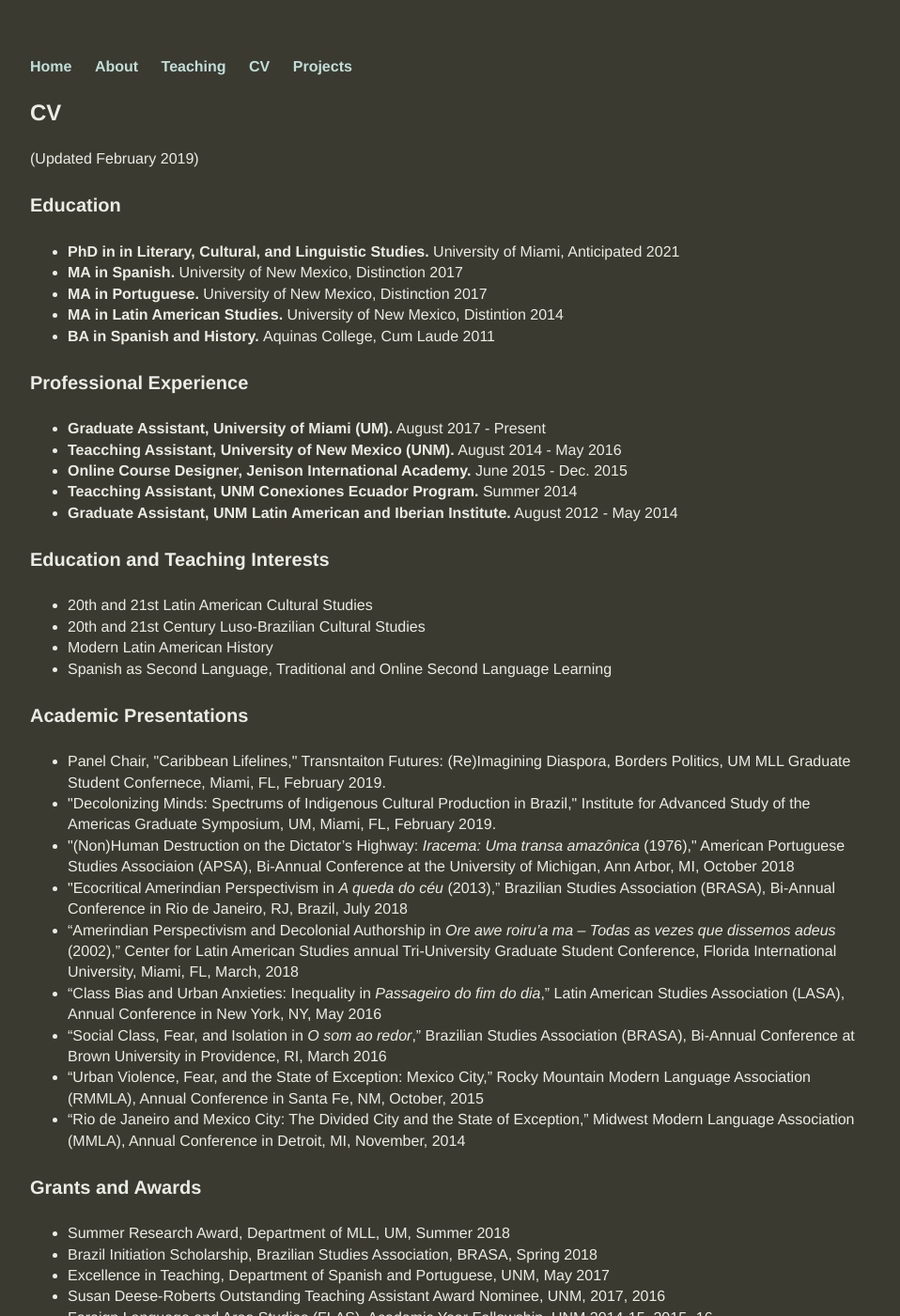
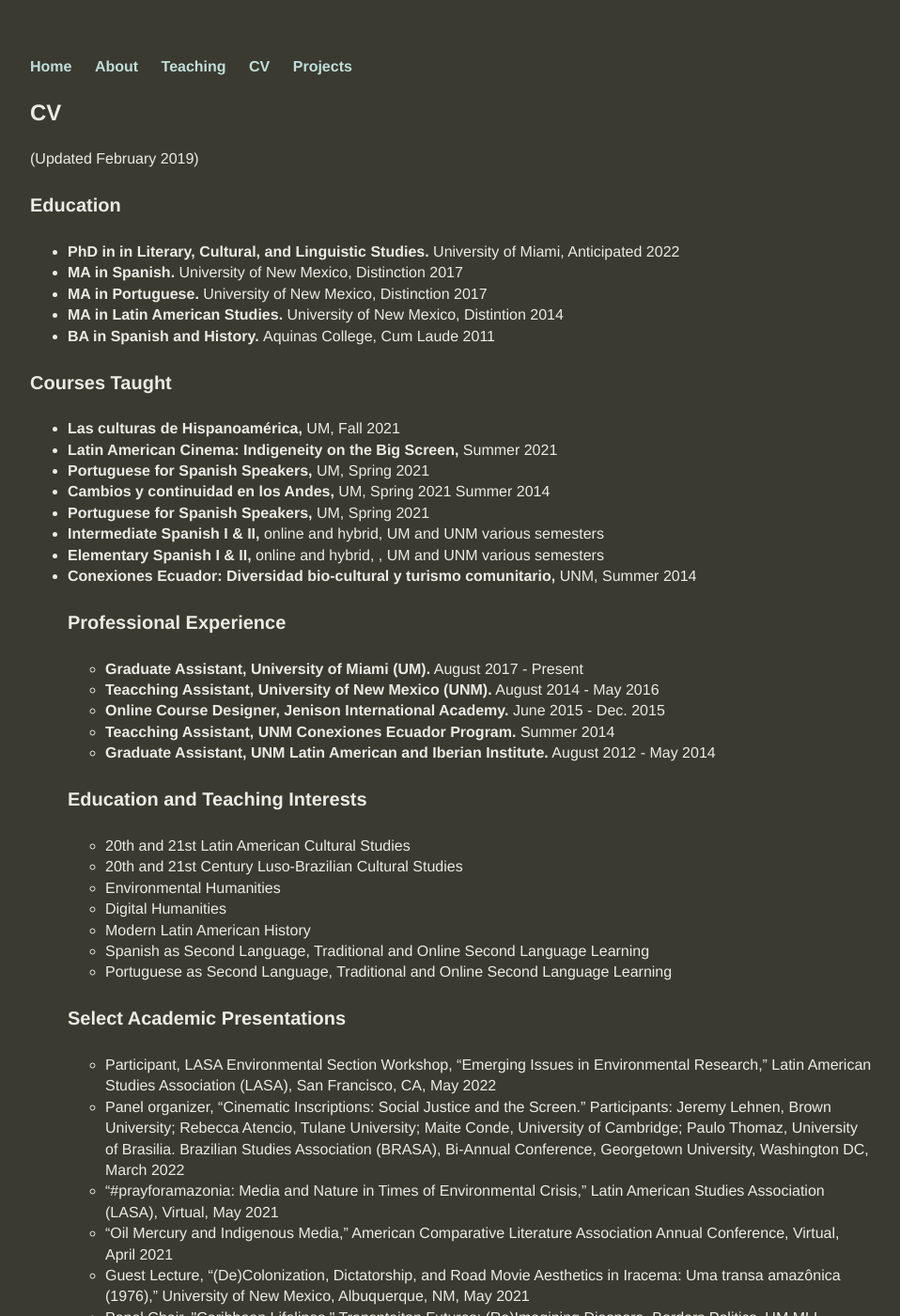
Before and after one commit to samgjohnson/samgjohnson.github.io, a Jekyll site: the page built from cv/index.html, in a window 1280 px wide and 1400 px high. Shown: the whole window at 94% size, without its empty margins (160-1118 px from the left). Built offline with Jekyll 4.4.1, drawn with Linux system fonts in a browser that asks for light colours; some of the changed text lies outside the part shown.

Commit message:
Update index.html

```diff
--- a/cv/index.html
+++ b/cv/index.html
@@ -6,12 +6,22 @@
 <p>(Updated February 2019)</p>
 <h4>Education</h4>
 <ul>
-  <li><b>PhD in in Literary, Cultural, and Linguistic Studies. </b>University of Miami, Anticipated 2021</li>
+  <li><b>PhD in in Literary, Cultural, and Linguistic Studies. </b>University of Miami, Anticipated 2022</li>
   <li><b>MA in Spanish. </b>University of New Mexico, Distinction 2017</li>
   <li><b>MA in Portuguese. </b>University of New Mexico, Distinction 2017</li>
   <li><b>MA in Latin American Studies. </b>University of New Mexico, Distintion 2014</li>
   <li><b>BA in Spanish and History. </b>Aquinas College, Cum Laude 2011</li>
   </ul>
+<h4>Courses Taught</h4>
+<ul>
+<li><b>Las culturas de Hispanoamérica,</b> UM, Fall 2021</li>
+<li><b>Latin American Cinema: Indigeneity on the Big Screen,</b> Summer 2021</li>
+<li><b>Portuguese for Spanish Speakers,</b> UM, Spring 2021</li>
+<li><b>Cambios y continuidad en los Andes,</b> UM, Spring 2021 Summer 2014</li>
+<li><b>Portuguese for Spanish Speakers,</b> UM, Spring 2021</li>
+<li><b>Intermediate Spanish I & II,</b> online and hybrid, UM and UNM various semesters</li>
+<li><b>Elementary Spanish I & II,</b> online and hybrid, , UM and UNM various semesters</li>
+<li><b>Conexiones Ecuador: Diversidad bio-cultural y turismo comunitario,</b> UNM, Summer 2014 </li>
 <h4>Professional Experience</h4>
 <ul>
 <li><b>Graduate Assistant, University of Miami (UM).</b> August 2017 - Present</li>
@@ -24,13 +34,21 @@
 <ul>
   <li>20th and 21st Latin American Cultural Studies</li>
   <li>20th and 21st Century Luso-Brazilian Cultural Studies</li>
+  <li>Environmental Humanities</li>
+  <li>Digital Humanities</li>
   <li>Modern Latin American History</li>
   <li>Spanish as Second Language, Traditional and Online Second Language Learning</li>
+  <li>Portuguese as Second Language, Traditional and Online Second Language Learning</li>
 </ul>
-<h4>Academic Presentations</h4>
+<h4>Select Academic Presentations</h4>
 <ul>
-  <li>Panel Chair, "Caribbean Lifelines," Transntaiton Futures: (Re)Imagining Diaspora, Borders Politics, UM MLL Graduate Student Confernece, Miami, FL, February 2019.</li>
-  <li>"Decolonizing Minds: Spectrums of Indigenous Cultural Production in Brazil," Institute for Advanced Study of the Americas Graduate Symposium, UM, Miami, FL, February 2019.</li>
+  <li>Participant, LASA Environmental Section Workshop, “Emerging Issues in Environmental Research,” Latin American Studies Association (LASA), San Francisco, CA, May 2022</li>
+  <li>Panel organizer, “Cinematic Inscriptions: Social Justice and the Screen.” Participants: Jeremy Lehnen, Brown University; Rebecca Atencio, Tulane University; Maite Conde, University of Cambridge; Paulo Thomaz, University of Brasilia. Brazilian Studies Association (BRASA), Bi-Annual Conference, Georgetown University, Washington DC, March 2022</li>
+  <li>“#prayforamazonia: Media and Nature in Times of Environmental Crisis,” Latin American Studies Association (LASA), Virtual, May 2021</li>
+  <li>“Oil Mercury and Indigenous Media,” American Comparative Literature Association Annual Conference, Virtual, April 2021</li>
+  <li>Guest Lecture, “(De)Colonization, Dictatorship, and Road Movie Aesthetics in Iracema: Uma transa amazônica (1976),” University of New Mexico, Albuquerque, NM, May 2021</li>
+  <li>Panel Chair, "Caribbean Lifelines," Transntaiton Futures: (Re)Imagining Diaspora, Borders Politics, UM MLL Graduate Student Confernece, Miami, FL, February 2019</li>
+  <li>"Decolonizing Minds: Spectrums of Indigenous Cultural Production in Brazil," Institute for Advanced Study of the Americas Graduate Symposium, UM, Miami, FL, February 2019</li>
   <li>"(Non)Human Destruction on the Dictator’s Highway: <i>Iracema: Uma transa amazônica</i> (1976)," American Portuguese Studies Associaion (APSA), Bi-Annual Conference at the University of Michigan, Ann Arbor, MI, October 2018</li>
   <li>"Ecocritical Amerindian Perspectivism in <i>A queda do céu</i> (2013),” Brazilian Studies Association (BRASA), Bi-Annual Conference in Rio de Janeiro, RJ, Brazil, July 2018</li>
   <li>“Amerindian Perspectivism and Decolonial Authorship in <i>Ore awe roiru’a ma – Todas as vezes que dissemos adeus</i> (2002),” Center for Latin American Studies annual Tri-University Graduate Student Conference, Florida International University, Miami, FL, March, 2018</li>
@@ -39,9 +57,13 @@
   <li>“Urban Violence, Fear, and the State of Exception: Mexico City,” Rocky Mountain Modern Language Association (RMMLA), Annual Conference in Santa Fe, NM, October, 2015</li>
   <li>“Rio de Janeiro and Mexico City: The Divided City and the State of Exception,” Midwest Modern Language Association (MMLA), Annual Conference in Detroit, MI, November, 2014</li>
 </ul>
-<h4>Grants and Awards</h4>
+<h4>Select Grants and Awards</h4>
   <ul>
-    <li>Summer Research Award, Department of MLL, UM, Summer 2018</li>
+    <li>Digital Humanities Fellowship, UM	, Summer 2021 -<a href="https://covid.dh.miami.edu/">Digital Narratives of COVID-19</a> </li>
+    <li>Digital Humanities Fellowship, UM	, Summer 202O - <a href="https://storymap.knightlab.com/">Mapping Literature with Knight Lab's StoryMap</a></li>
+    <li>Summer Research Award, Department of MLL, UM, Summer 2019</li>
+    <li>The Graduate Activity Fee Allocation Committee Travel Grant, UM 2018</li>
+    <li>Field Research Grant (FRG), Institute for Advanced Study of the Americas, Summer 2018</li>
     <li>Brazil Initiation Scholarship, Brazilian Studies Association, BRASA, Spring 2018</li>
     <li>Excellence in Teaching, Department of Spanish and Portuguese, UNM, May 2017</li>
     <li>Susan Deese-Roberts Outstanding Teaching Assistant Award Nominee, UNM, 2017, 2016</li>
@@ -54,22 +76,20 @@
     <li>Outstanding Senior, Spanish, World Languages, Aquinas College, May 2011</li>
     <li>Academic Achievement in History, Phi Alpha Theta, Aquinas College, May 2011</li>
   </ul>
-<h4>Activities</h4>
+<h4>Service and Professional Development</h4>
   <ul>
-    <li>MLL Graduate Student Representative to Graduate Student Association, 2019-2018</li>
+    <li>Chair, MLL Graduate Student Association, 2021-2022</li>
+    <li>Founding Committee, MLL Graduate Student Association, 2019-2020</li>
+    <li>Organizing Committee, University of Miami Graduate Workers Union, 2019-2020</li>
+    <li>Organizer, Documenting Diversity and Democracy in Brazil Symposium, University of Miami, April 2021</li>
+    <li>Secretary, Executive Board, Graduate Student Association, 2018-2019</li>
   	<li>Modern Languages and Literatures International Film Festival, 2017-2018</li>
   	<li>Health and Safety Study Abroad Advisory Committee, August 2014 - May 2015</li>
     <li>SPGSA Representative to the GPSA, August 2014 - May 2015</li>
     <li>Education Abroad Health and Safety Policy Committee, February - May 2014	</li>
+    <li>Study Abroad, Conexiones Ecuador UNM</li>
   	<li>Student Organization for Latin American Studies, President, May 2013 - May 2014</li>
     <li>Student Organization for Latin American Studies, Film Coordinator	Aug. 2012 - May 2014</li>
   	<li>Study Abroad in Santa Ana, Costa Rica	Spring 2009</li>
   	<li>Study Abroad in Salamanca, Spain	Fall 2008</li>
   </ul>
-<h4>Memberships</h4>
-<ul>
-  <li>Brazilian Studies Association Member, August 2015 - Present</li>
-  <li>Latin American Studies Association Member, August 2015 - Present</li>
-  <li>Sigma Delta Pi, Sociedad Nacional Honoraria Hispánica Member, May 2015 - Present</li>
-  <li>American Portuguese Studies Association Member, August 2014 - Present</li>
-</ul>
```
